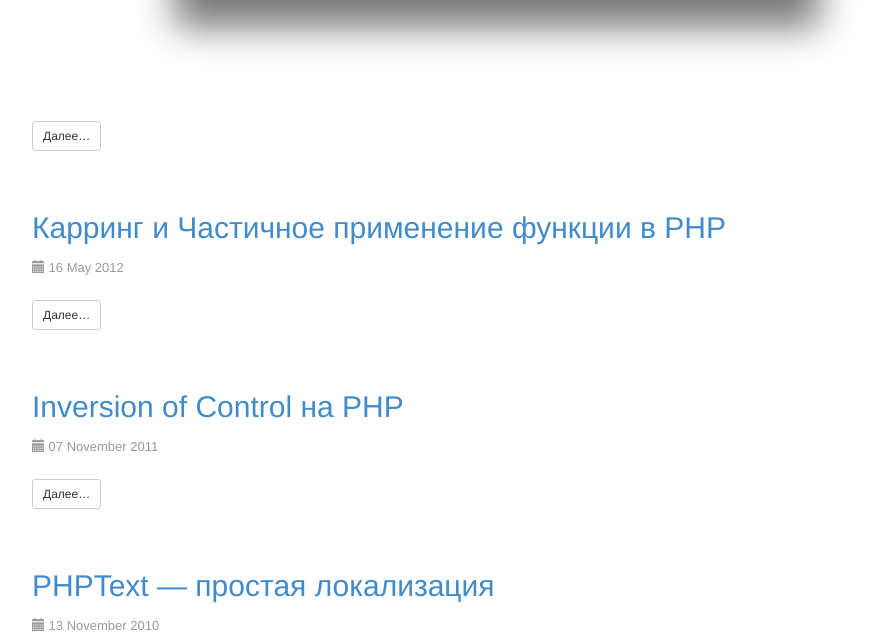
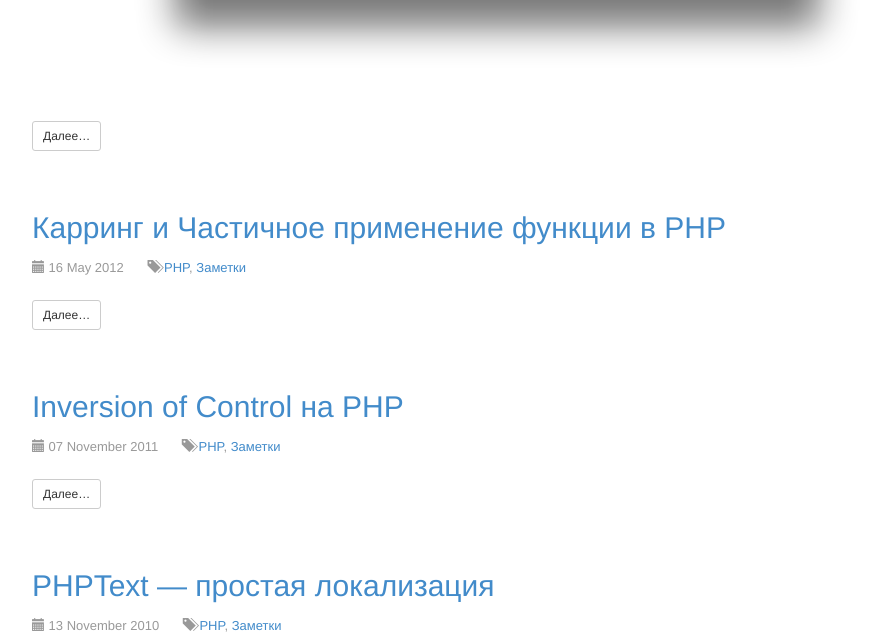
Before and after one commit to toFlash/medv.io, a Jekyll site: the page built from index.html, in a window 1280 px wide and 1400 px high, scrolled down 8492 px. Shown: the top 637 px of the window, without its empty margins (143-1017 px from the left). Built offline with Jekyll 4.4.1, drawn with Linux system fonts in a browser that asks for light colours; Markdown is read by kramdown in place of the engine named in the settings; some of the changed text lies outside the part shown; grey boxes are pictures that could not be loaded.

Commit message:
Update meta.html

```diff
--- a/_includes/meta.html
+++ b/_includes/meta.html
@@ -3,4 +3,8 @@
         <i class="glyphicon glyphicon-calendar"></i>
         {{ include.post.date | date_to_long_string }}
     </span>
+    <span>
+        <i class="glyphicon glyphicon-tags"></i>
+        <a href="/tags/php">PHP</a>, <a href="/tags/notes">Заметки</a>
+    </span>
 </div>
```
